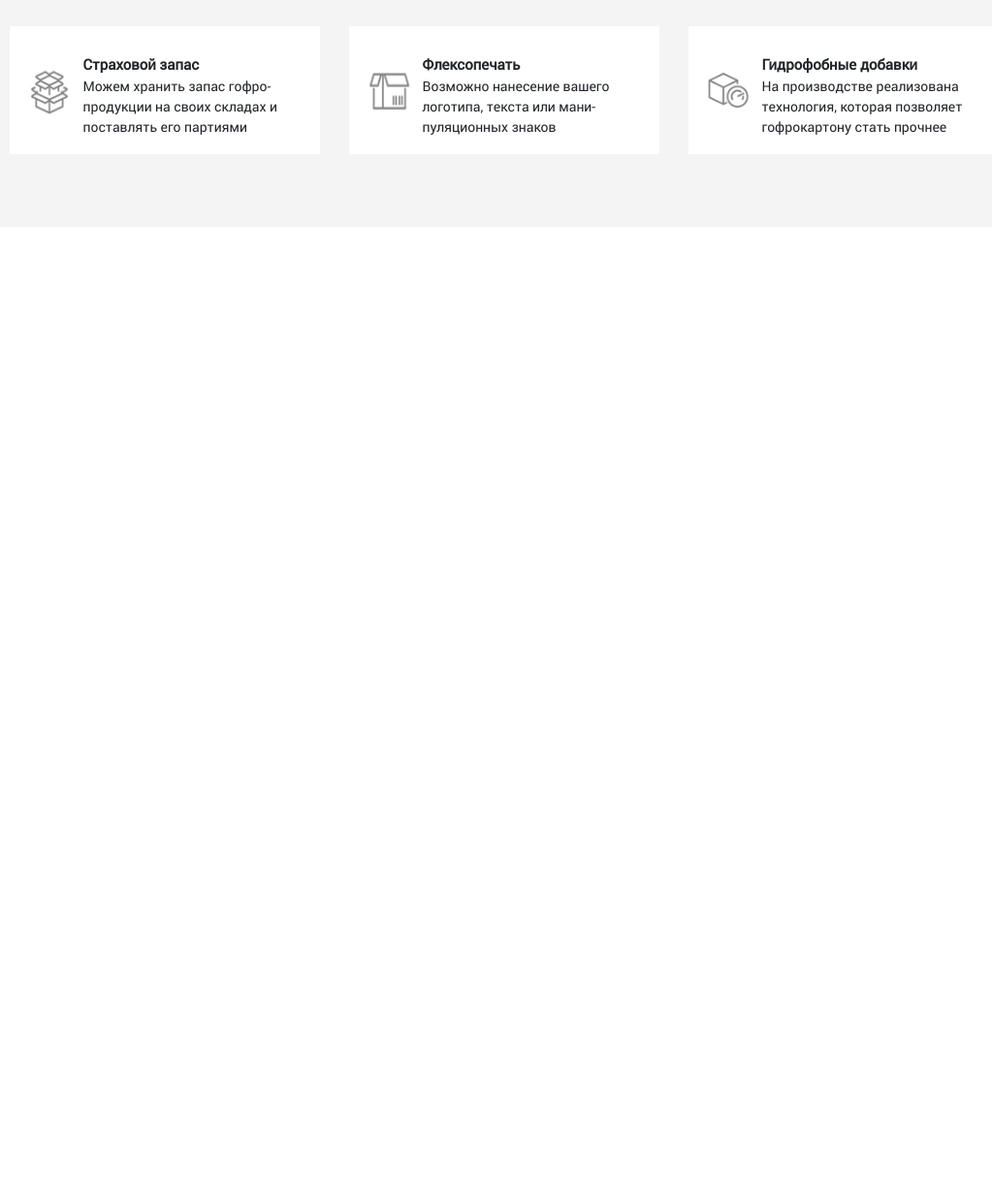
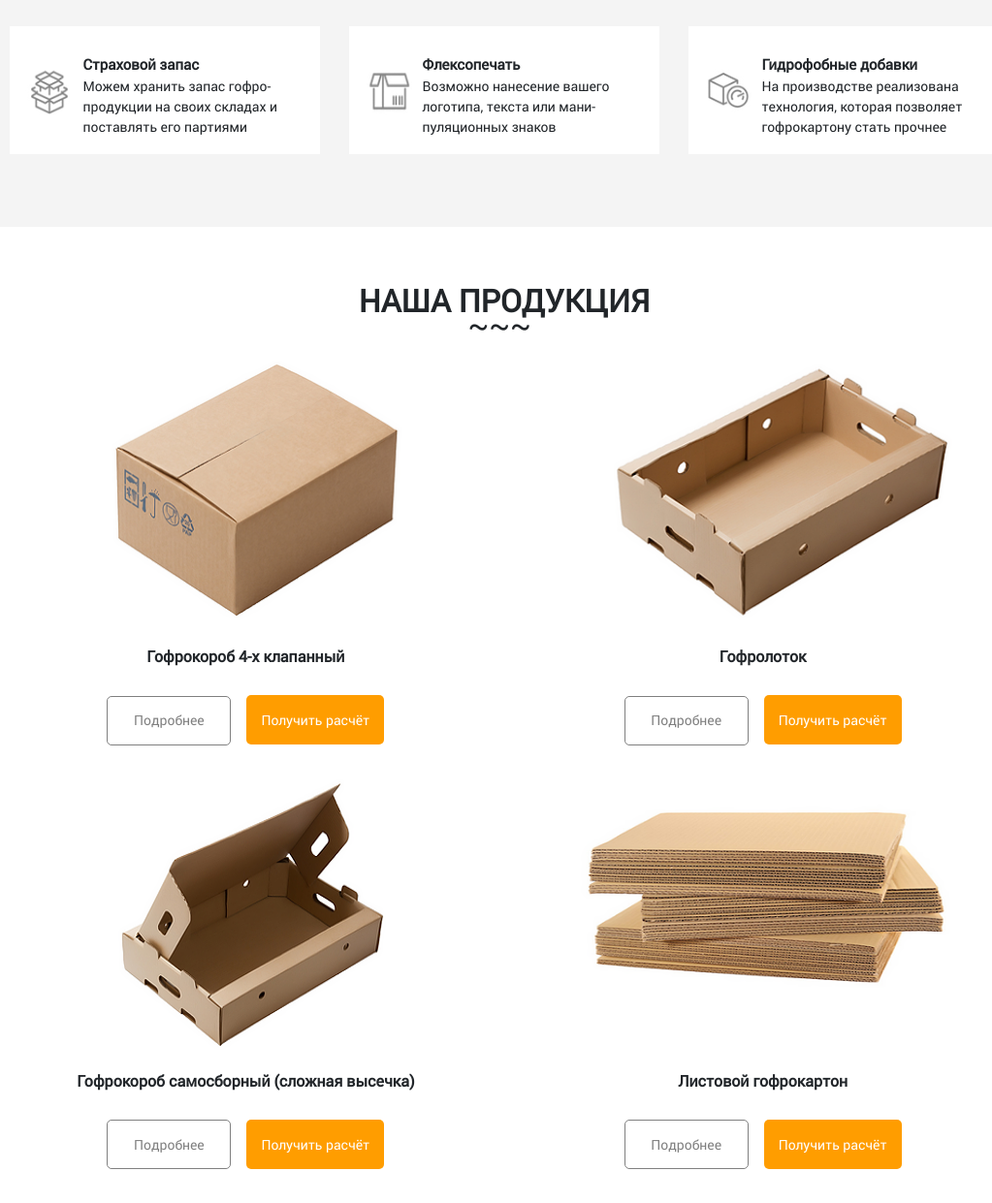
Before and after one commit to crazymaza/frontend, a website: page courseProject/src/index.html in a window 1280 px wide. Shown: the part 891-2132 px from the top of the page at 97% size, without its empty margins (120-1143 px from the left). Before the commit the page ends 1125 px from the top, so only its background shows below. Drawn offline with nearby package versions, Linux system fonts and the light colour scheme.

Commit message:
Сделал секцию с товаром

```diff
--- a/courseProject/src/index.html
+++ b/courseProject/src/index.html
@@ -138,9 +138,54 @@
         <!-- /.col-4 -->
       </div>
       <!-- /.row -->
+    </section>
+    <!-- Блок с продукцией -->
+    <div class="container-fluid ">
+      <h2 class="product-h2">наша Продукция</h2>
+      <div class="row product">
+        <div class="col-5 product-box">
+          <img src="img/box1.png" alt="">
+          <span class="product-box__span">Гофрокороб 4-х клапанный</span>
+          <!-- /.product-span -->
+          <div class="product-box__button">
+            <button class="button btn-trans">Подробнее</button>
+          <button class="button">Получить расчёт</button>
+          </div>
 
-    </section>
-
+        </div>
+        <!-- /.col-6 -->
+        <div class="col-5 product-box">
+          <img src="img/box2.png" alt="">
+          <span class="product-box__span">Гофролоток</span>
+          <!-- /.product-span -->
+          <div class="product-box__button">
+            <button class="button btn-trans">Подробнее</button>
+          <button class="button">Получить расчёт</button>
+          </div>
+        </div>
+        <!-- /.col-6 -->
+        <div class="col-5 product-box">
+          <img src="img/box3.png" alt="">
+          <span class="product-box__span">Гофрокороб самосборный (сложная высечка)</span>
+          <!-- /.product-span -->
+          <div class="product-box__button">
+            <button class="button btn-trans">Подробнее</button>
+          <button class="button">Получить расчёт</button>
+          </div>
+        </div>
+        <!-- /.col-6 -->
+        <div class="col-5 product-box">
+          <img src="img/box4.png" alt="">
+          <span class="product-box__span">Листовой гофрокартон</span>
+          <!-- /.product-span -->
+          <div class="product-box__button">
+             <button class="button btn-trans">Подробнее</button>
+          <button class="button">Получить расчёт</button>
+          </div>
+        </div>
+        <!-- /.col-6 -->
+      </div>
+    </div>
 
 
 
--- a/courseProject/src/js/modal.js
+++ b/courseProject/src/js/modal.js
@@ -5,4 +5,11 @@ $(function(){
     $(".modal-window-close").click(function() {
         $(".over").css("display", "none")
     })
+    $(".over").click(function() {
+        $(".over").css("display", "none")
+    })
+    $(".modal-window").click(function(event){
+        event.stopPropagation()
+    })
+
 })
--- a/courseProject/src/sass/_buttons.sass
+++ b/courseProject/src/sass/_buttons.sass
@@ -6,7 +6,15 @@
     color: white
     border-radius: 5px
     box-sizing: border-box
-    padding: 10px
+    padding: 15px
 .big-button
     width: 150px
     height: 55px
+.btn-trans
+    width: 128px
+    height: 51px
+    text-align: center
+    line-height: 14px
+    background-color: Transparent
+    color: gray
+    border: 1px solid gray
--- a/courseProject/src/sass/_modal-window.sass
+++ b/courseProject/src/sass/_modal-window.sass
@@ -1,5 +1,5 @@
 .over
-    position: absolute
+    position: fixed
     display: none
     top: 0
     left: 0
@@ -16,8 +16,8 @@
     &-close
         position: absolute
         font-size: 30px
-        top: -30px
-        right: -10px
+        top: -35px
+        right: -15px
         font-weight: 300
         cursor: pointer
     &-head
--- a/courseProject/src/sass/style.sass
+++ b/courseProject/src/sass/style.sass
@@ -4,7 +4,7 @@
 @import "modal-window"
 
 *
-    outline: none
+    outline: none !important
 body
 
     font-family: 'Roboto', sans-serif !important
@@ -148,3 +148,35 @@ body
             span
                 font-size: 15px
                 font-weight: 900
+// Блок продукция
+.product
+    display: flex
+    justify-content: center
+    align-items: center
+    &-h2
+        margin: 57px 0 37px 0
+        text-align: center
+        text-transform: uppercase
+        font-weight: 900
+        position: relative
+        &:before
+            content: "~~~"
+            position: absolute
+            top: 25px
+            left: 47%
+            font-weight: normal
+    &-box
+        display: flex
+        flex-direction: column
+        align-items: center
+        img
+            width: 410px
+            height: 280px
+            margin-bottom: 19px
+        &__span
+            font-weight: 900
+            margin-bottom: 28px
+        &__button
+            margin-bottom: 35px
+            & .btn-trans
+                margin-right: 12px
```
Also changed, not shown: courseProject/src/css/style.css, courseProject/src/img/box1.png (added), courseProject/src/img/box2.png (added), courseProject/src/img/box3.png (added), courseProject/src/img/box4.png (added).
